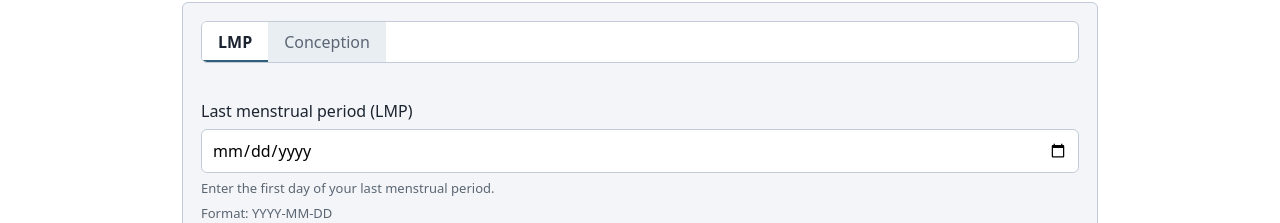
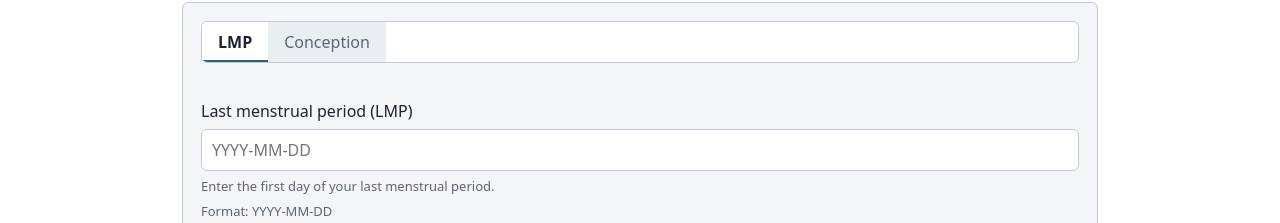
Before and after one commit to bowenchen-1/Due-Date-Calculator-2, a Next.js app: page / in a window 1280 px wide. Shown: the part 402-625 px from the top of the page. Built offline with nearby package versions, Linux system fonts and the light colour scheme; no server answers.

Commit message:
日期 bug 第二版
日期 bug 第二版

```diff
--- a/components/conception-form.tsx
+++ b/components/conception-form.tsx
@@ -23,8 +23,12 @@ export default function ConceptionForm({
         <label htmlFor="conception-date">{t(language, "conceptionLabel")}</label>
         <input
           id="conception-date"
-          type="date"
-          lang="en-CA"
+          type="text"
+          inputMode="numeric"
+          autoComplete="off"
+          placeholder="YYYY-MM-DD"
+          pattern="\d{4}-\d{2}-\d{2}"
+          maxLength={10}
           value={conceptionDate}
           onChange={(event) => onConceptionDateChange(event.target.value)}
         />
--- a/components/lmp-form.tsx
+++ b/components/lmp-form.tsx
@@ -29,8 +29,12 @@ export default function LmpForm({
         <label htmlFor="lmp-date">{t(language, "lmpLabel")}</label>
         <input
           id="lmp-date"
-          type="date"
-          lang="en-CA"
+          type="text"
+          inputMode="numeric"
+          autoComplete="off"
+          placeholder="YYYY-MM-DD"
+          pattern="\d{4}-\d{2}-\d{2}"
+          maxLength={10}
           value={lmpDate}
           onChange={(event) => onLmpDateChange(event.target.value)}
         />
```
Also changed, not shown: components/ivf-form.tsx (+6 -2 lines).
